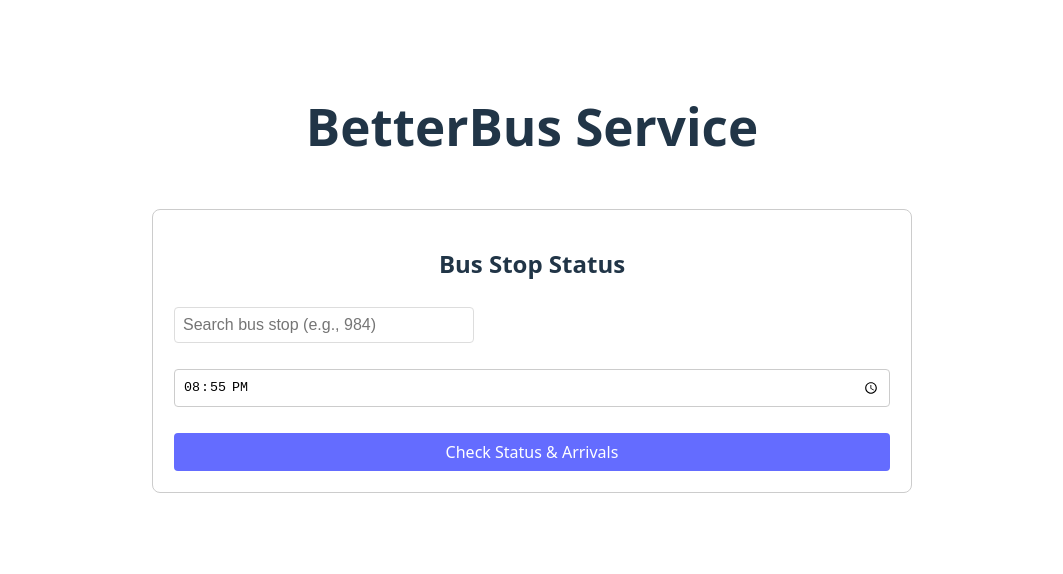
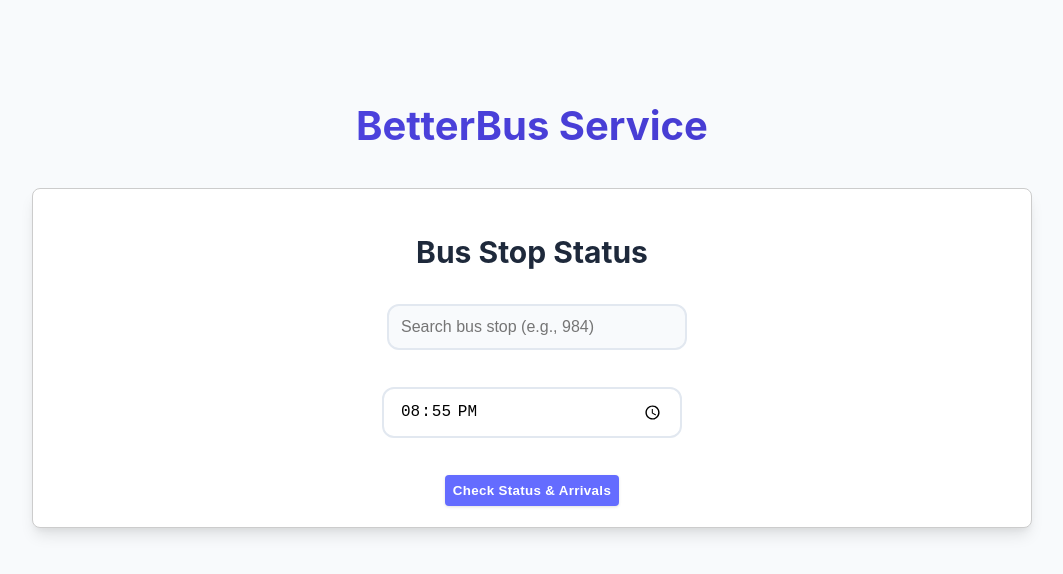
Before and after one commit to JacobMellick/Bussin, a React (Vite) app in the folder frontend/: page / in a window 1280 px wide. Shown: the top 574 px of the page, without its empty margins (108-1171 px from the left). Built offline with nearby package versions, Linux system fonts and the light colour scheme.

Commit message:
enhance styling and layout with CSS variables and improved component designs

```diff
--- a/frontend/src/App.css
+++ b/frontend/src/App.css
@@ -42,15 +42,16 @@
 }
 
 .app-container {
-  max-width: 800px;
-  margin: 0 auto;
-  padding: 2rem;
+  max-width: 1000px;
+  margin: 2rem auto;
+  padding: 0 1rem;
 }
 
 .forms-container {
   display: grid;
   gap: 2rem;
-  margin-top: 2rem;
+  margin: 2rem auto;
+  animation: fadeIn 0.5s ease-out;
 }
 
 .form-container {
@@ -148,3 +149,9 @@ button:hover {
 .arrival-times-container::-webkit-scrollbar-thumb:hover {
     background: #555;
 }
+
+@media (min-width: 768px) {
+  .app-container {
+    margin: 4rem auto;
+  }
+}
--- a/frontend/src/index.css
+++ b/frontend/src/index.css
@@ -1,4 +1,16 @@
 :root {
+  --primary-color: #4f46e5;
+  --primary-hover: #4338ca;
+  --success-color: #059669;
+  --warning-color: #d97706;
+  --danger-color: #dc2626;
+  --bg-color: #f8fafc;
+  --text-color: #1e293b;
+  --border-radius: 12px;
+  --shadow-sm: 0 1px 3px rgba(0,0,0,0.12);
+  --shadow-md: 0 4px 6px -1px rgba(0,0,0,0.1), 0 2px 4px -1px rgba(0,0,0,0.06);
+  --shadow-lg: 0 10px 15px -3px rgba(0,0,0,0.1), 0 4px 6px -2px rgba(0,0,0,0.05);
+
   font-family: system-ui, Avenir, Helvetica, Arial, sans-serif;
   line-height: 1.5;
   font-weight: 400;
@@ -22,30 +34,48 @@ a:hover {
 }
 
 body {
+  background-color: var(--bg-color);
+  color: var(--text-color);
   margin: 0;
-  min-width: 320px;
   min-height: 100vh;
+  font-family: 'Inter', system-ui, -apple-system, sans-serif;
 }
 
 h1 {
-  font-size: 3.2em;
-  line-height: 1.1;
+  font-size: 2.5rem;
+  margin-bottom: 2rem;
+  background: linear-gradient(to right, var(--primary-color), var(--primary-hover));
+  -webkit-background-clip: text;
+  -webkit-text-fill-color: transparent;
+}
+
+h2 {
+  font-size: 1.875rem;
+  margin-bottom: 1.5rem;
+}
+
+h3 {
+  font-size: 1.5rem;
+  margin-bottom: 1rem;
 }
 
 button {
-  border-radius: 8px;
-  border: 1px solid transparent;
-  padding: 0.6em 1.2em;
-  font-size: 1em;
-  font-weight: 500;
-  font-family: inherit;
-  background-color: #1a1a1a;
+  background: var(--primary-color);
+  color: white;
+  padding: 0.75rem 1.5rem;
+  border-radius: var(--border-radius);
+  border: none;
+  font-weight: 600;
+  letter-spacing: 0.025em;
+  transition: all 0.2s;
   cursor: pointer;
-  transition: border-color 0.25s;
+  box-shadow: var(--shadow-sm);
   margin: 5px;
 }
 button:hover {
-  border-color: #646cff;
+  background: var(--primary-hover);
+  transform: translateY(-1px);
+  box-shadow: var(--shadow-md);
 }
 button:focus,
 button:focus-visible {
@@ -66,42 +96,65 @@ button:focus-visible {
 }
 
 .form-container {
-  margin: 20px;
-  padding: 20px;
-  border: 1px solid #ddd;
-  border-radius: 8px;
+  background: white;
+  border-radius: var(--border-radius);
+  box-shadow: var(--shadow-lg);
+  padding: 2rem;
+  transition: transform 0.2s, box-shadow 0.2s;
+}
+
+.form-container:hover {
+  transform: translateY(-2px);
+  box-shadow: var(--shadow-lg), 0 0 0 3px rgba(79, 70, 229, 0.1);
 }
 
 .status-display {
-  margin-top: 20px;
-  padding: 10px;
-  border-radius: 4px;
+  margin: 1.5rem auto;
+  padding: 1rem;
+  border-radius: var(--border-radius);
+  font-weight: 600;
+  text-align: center;
+  animation: fadeIn 0.3s ease-in;
+  max-width: 400px;
 }
 
 .overcrowded {
-  background-color: #ffebee;
-  color: #c62828;
+  background: #fef2f2;
+  color: var(--danger-color);
+  border-left: 4px solid var(--danger-color);
 }
 
 .moderate {
-  background-color: #fff3e0;
-  color: #ef6c00;
+  background: #fffbeb;
+  color: var(--warning-color);
+  border-left: 4px solid var(--warning-color);
 }
 
 .low {
-  background-color: #e8f5e9;
-  color: #2e7d32;
+  background: #ecfdf5;
+  color: var(--success-color);
+  border-left: 4px solid var(--success-color);
 }
 
 .arrival-times-container {
-  margin-top: 20px;
+  margin-top: 2rem;
+  animation: slideIn 0.3s ease-out;
 }
 
 .time-display {
-  padding: 10px;
-  margin: 5px 0;
-  background-color: #f5f5f5;
-  border-radius: 4px;
+  background: white;
+  padding: 1rem;
+  margin: 0.5rem auto;
+  border-radius: var(--border-radius);
+  box-shadow: var(--shadow-sm);
+  max-width: 400px;
+  border: 1px solid #e2e8f0;
+  transition: all 0.2s;
+}
+
+.time-display:hover {
+  transform: translateX(4px);
+  border-color: var(--primary-color);
 }
 
 input {
@@ -109,6 +162,25 @@ input {
   padding: 8px;
   border: 1px solid #ddd;
   border-radius: 4px;
+}
+
+input[type="time"] {
+  padding: 0.75rem 1rem;
+  border: 2px solid #e2e8f0;
+  border-radius: var(--border-radius);
+  font-size: 1rem;
+  width: 100%;
+  max-width: 300px;  /* Match the combobox width */
+  margin: 1rem auto;
+  display: block;
+  transition: all 0.2s;
+  box-sizing: border-box; /* Add this to include padding in width calculation */
+}
+
+input[type="time"]:focus {
+  outline: none;
+  border-color: var(--primary-color);
+  box-shadow: 0 0 0 3px rgba(79, 70, 229, 0.2);
 }
 
 .bus-stop-select {
@@ -130,16 +202,27 @@ input {
 .combobox-container {
     position: relative;
     width: 100%;
-    max-width: 300px;
+    max-width: 300px;  /* Match the time input width */
+    margin: 0 auto;    /* Center the container */
+    display: block;     /* Added to match time input display property */
 }
 
 .bus-stop-input {
     width: 100%;
-    padding: 8px;
-    border: 1px solid #ddd;
-    border-radius: 4px;
-    font-size: 1em;
-    box-sizing: border-box;
+    padding: 0.75rem 0.75rem;  /* Adjusted to match time input padding */
+    border: 2px solid #e2e8f0;
+    border-radius: var(--border-radius);
+    font-size: 1rem;
+    transition: all 0.2s;
+    background: #f8fafc;
+    box-sizing: border-box;  /* Added to ensure padding doesn't affect width */
+}
+
+.bus-stop-input:focus {
+    outline: none;
+    border-color: var(--primary-color);
+    background: white;
+    box-shadow: 0 0 0 3px rgba(79, 70, 229, 0.2);
 }
 
 .dropdown-list {
@@ -149,19 +232,45 @@ input {
     right: 0;
     background: white;
     border: 1px solid #ddd;
-    border-radius: 4px;
+    border-radius: var(--border-radius);
     margin-top: 4px;
-    max-height: 200px;
+    max-height: 300px;
     overflow-y: auto;
     z-index: 1000;
-    box-shadow: 0 2px 4px rgba(0,0,0,0.1);
+    box-shadow: var(--shadow-lg);
 }
 
 .dropdown-item {
-    padding: 8px;
+    padding: 0.75rem 1rem;
+    transition: all 0.2s;
     cursor: pointer;
+    border-left: 3px solid transparent;
 }
 
 .dropdown-item:hover {
-    background-color: #f5f5f5;
+    background: #f1f5f9;
+    border-left: 3px solid var(--primary-color);
 }
+
+@keyframes fadeIn {
+  from { opacity: 0; }
+  to { opacity: 1; }
+}
+
+@keyframes slideIn {
+  from {
+    opacity: 0;
+    transform: translateY(10px);
+  }
+  to {
+    opacity: 1;
+    transform: translateY(0);
+  }
+}
+
+form {
+    display: flex;
+    flex-direction: column;
+    align-items: center;  /* Add this to center all form elements */
+    gap: 1rem;
+}
```
